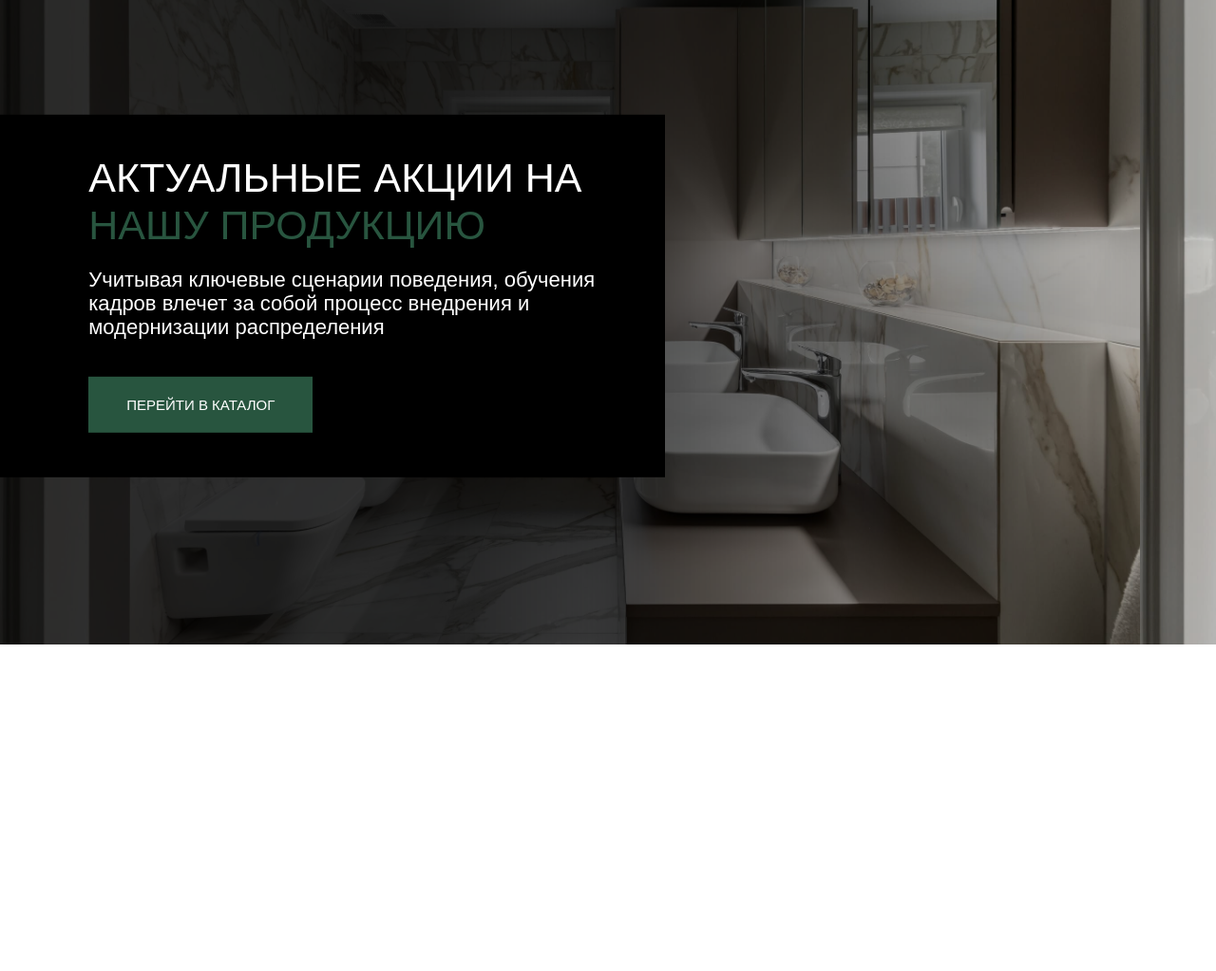
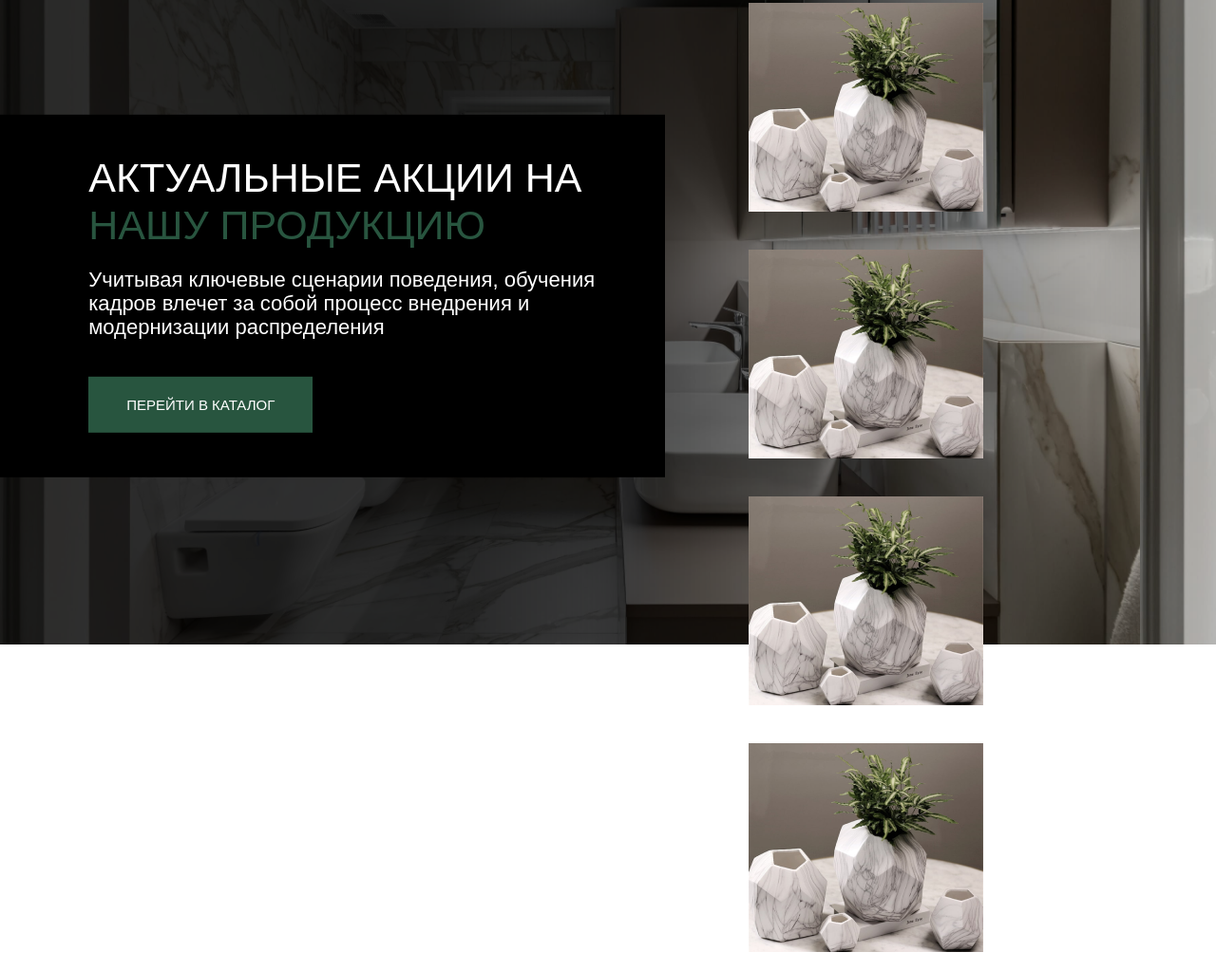
Before and after one commit to 89811421793/MPA_Site, a website: page src/pages/index.html in a window 1280 px wide. Shown: the part 2946-3969 px from the top of the page at 95% size. Before the commit the page ends 3625 px from the top, so only its background shows below. Drawn offline with nearby package versions, Linux system fonts and the light colour scheme; files that its build step writes are made by us from their sources; files whose address does not match are found by name.

Commit message:
section promotion (draft version attached)

```diff
--- a/src/partials/promotion.html
+++ b/src/partials/promotion.html
@@ -16,6 +16,11 @@
     </p>
 
       <a href="#" class="btn btn-catalogue">Перейти в каталог</a>
-
+  </div>
+  <div class="promotion__gallery">
+    <img src="/img/product.png" alt="">
+    <img src="/img/product.png" alt="">
+    <img src="/img/product.png" alt="">
+    <img src="/img/product.png" alt="">
   </div>
 </section>
--- a/src/styles/blocks/_promotion.scss
+++ b/src/styles/blocks/_promotion.scss
@@ -22,7 +22,7 @@
 
     &__infoblock {
       display: flex;
-      flex-direction: column; /* Элементы будут выровнены по колонкам */
+      flex-direction: column;
       justify-content: center;
       max-width: 707px;
       position: absolute;
@@ -69,4 +69,17 @@
         background-color: #28553f;
       }
     }
+
+    &__gallery{
+       position: absolute;
+        flex-wrap: wrap;
+        right:0;
+        max-width: 40%;
+        margin-top: 15px;
+
+        img{
+            gap:20px;
+            margin: 20px;
+        }
+    }
   }
```
Also changed, not shown: src/css/main.css, 1 other file.
